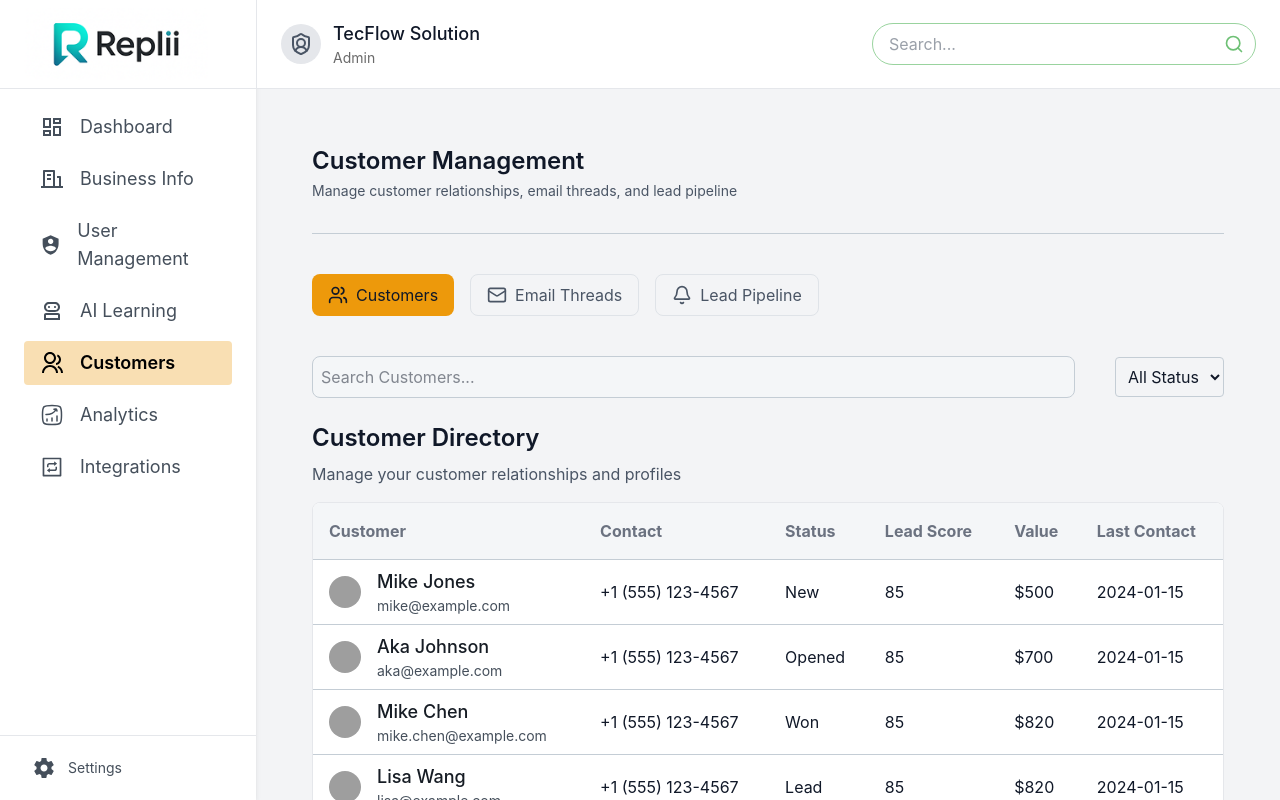
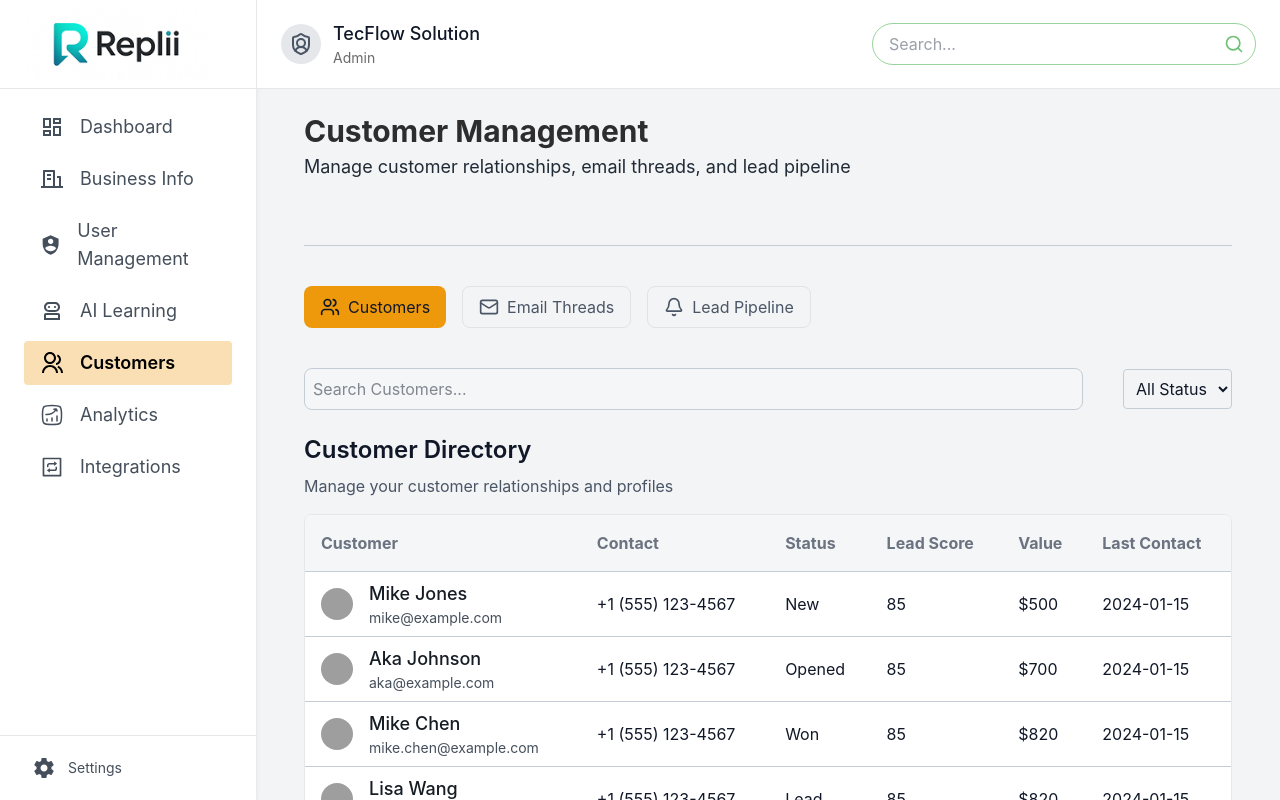
Before and after one commit to Sahara138/twvinfast, a React (Vite) app: page /admin/customers in a window 1280 px wide. Shown: the top 800 px of the page. Built offline with nearby package versions, Linux system fonts and the light colour scheme; grey boxes are pictures that could not be loaded.

Commit message:
Fixed The Gap Issue in Admin Dashboard

```diff
--- /dev/null
+++ b/src/components/Admin/Heading.tsx
@@ -0,0 +1,9 @@
+
+export default function Heading({heading1,heading2}:{heading1:string,heading2:string}) {
+  return (
+    <div className="mb-8">
+       <h2 className="text-3xl font-bold text-[#2D2D2D] mb-1">{heading1}</h2>
+       <p className="text-[#212B36] text-lg line-clamp-2">{heading2}</p>
+    </div>
+  )
+}
--- a/src/index.css
+++ b/src/index.css
@@ -15,3 +15,18 @@ button{
   --color-tahiti: #3ab7bf;
   --color-bermuda: #78dcca;
 }
+
+.main-container {
+  padding-left: 2rem;
+  padding-right: 2rem;
+  padding-top: 1.5rem;
+  padding-bottom: 1.5rem;
+}
+
+/* Large screens (≥1024px) */
+@media (min-width: 1024px) {
+  .main-container {
+    padding-left: 3rem;
+    padding-right: 3rem;
+  }
+}
--- a/src/pages/Admin/AILearning/AILearning.tsx
+++ b/src/pages/Admin/AILearning/AILearning.tsx
@@ -1,5 +1,6 @@
 import { UploadCloud, Eye, MoreVertical, FileText, Trash2 } from "lucide-react";
 import type { DocumentItem } from "../../../types/Admin/AILearning";
+import Heading from "../../../components/Admin/Heading";
 export default function AILearning() {
   const documents: DocumentItem[] = [
     {
@@ -38,21 +39,17 @@ export default function AILearning() {
     const file = e.target.files?.[0];
     if (file) {
       console.log("Selected file:", file.name);
-
     }
   };
 
   return (
-        <div className="p-6 lg:p-12 pt-12 space-y-8 ">
+    <div className="main-container space-y-8 ">
       {/* Header */}
-            <div className="">
-                <h1 className="text-3xl font-bold text-gray-900">
-                    AI Learning Control
-                </h1>
-                <p className="text-sm text-[#212B36]">
-                    Manage training documents, review AI suggestions, and control learning processes
-                </p>
-            </div>
+      <Heading
+        heading1="AI Learning Control"
+        heading2="Manage training documents, review AI suggestions, and control learning processes"
+      />
+
       <div className="border-[#C4CDD5] border-t pb-6 " />
 
       {/* Upload Section */}
@@ -63,7 +60,6 @@ export default function AILearning() {
         <p className="text-sm text-gray-500 mb-6">
           Add new training materials to improve AI responses
         </p>
-
 
         <label
           htmlFor="file-upload"
@@ -82,7 +78,6 @@ export default function AILearning() {
             Support for PDF, DOCX, TXT files up to 10MB
           </p>
         </label>
-
       </div>
 
       {/* Training Documents */}
--- a/src/pages/Admin/AdminDashboard/AdminDAshboard.tsx
+++ b/src/pages/Admin/AdminDashboard/AdminDAshboard.tsx
@@ -1,6 +1,7 @@
 import { Users, MessageSquare, Clock, Shield } from 'lucide-react';
 import { Doughnut } from 'react-chartjs-2';
 import type {ResponseCategory, KnowledgeBaseItem, Activity } from '../../../types/Admin/Dashboard';
+import Heading from '../../../components/Admin/Heading';
 
 export default function AdminDashboard() {
 
@@ -62,12 +63,10 @@ export default function AdminDashboard() {
 
 
             {/* Main Content */}
-            <main className="px-8 lg:px-12 py-6">
+            <main className=" main-container">
                 {/* Title Section */}
-                <div className="mb-8">
-                    <h2 className="text-2xl font-bold text-gray-900 mb-1">Global Overview</h2>
-                    <p className="text-gray-600 text-sm">Manage your platform with complete administrative control</p>
-                </div>
+                <Heading heading1="Global Overview" heading2="Manage your platform with complete administrative control"/>
+
 
                 {/* Stats Grid */}
                 <div className="grid grid-cols-1 md:grid-cols-2 lg:grid-cols-4 gap-6 mb-8">
--- a/src/pages/Admin/AdminSettings/AdminSettings.tsx
+++ b/src/pages/Admin/AdminSettings/AdminSettings.tsx
@@ -1,5 +1,6 @@
 "use client";
 import React, { useState } from "react";
+import Heading from "../../../components/Admin/Heading";
 
 
 // -------------------- Interfaces --------------------
@@ -310,16 +311,14 @@ const AdminSettings: React.FC = () => {
   };
 
   return (
-    <div className="min-h-screen bg-gray-50 p-6">
-      <div className="max-w-7xl mx-auto">
+    <div className="min-h-screen ">
+      <div className="main-container">
         <div className="flex items-center justify-between mb-6">
-          <div>
-            <h1 className="text-2xl font-bold text-gray-900">Admin Settings</h1>
-            <p className="text-sm text-gray-600 mt-1">
-              Configure system settings, branding, notifications, and access permissions
-            </p>
-          </div>
 
+          <Heading
+            heading1="Admin Settings"
+            heading2="Configure system settings, branding, notifications, and access permissions"
+          />
         </div>
 
         <div className="flex gap-2 mb-6">
--- a/src/pages/Admin/Analytics/Analytics.tsx
+++ b/src/pages/Admin/Analytics/Analytics.tsx
@@ -5,6 +5,7 @@ import AIMetrics from "../../../components/Admin/Analytics/AIMetrics";
 import ResponseTimes from "../../../components/Admin/Analytics/ResponseTimes";
 import EmailVolume from "../../../components/Admin/Analytics/EmailVolume";
 import TeamProductivity from "../../../components/Admin/Analytics/TeamProductivity";
+import Heading from "../../../components/Admin/Heading";
 const Analytic = () => {
   const [activeTab, setActiveTab] = useState<
     "ai-metrics" | "response-times" | "email-volume" | "team-productivity"
@@ -65,17 +66,14 @@ const Analytic = () => {
   };
 
   return (
-    <div className="min-h-screen bg-gray-50 p-6">
-      <div className="max-w-7xl mx-auto">
+    <div className="min-h-screen ">
+      <div className="main-container">
         <div className="flex items-center justify-between mb-6">
-          <div>
-            <h1 className="text-2xl font-bold text-gray-900">
-              Analytics & Reports
-            </h1>
-            <p className="text-sm text-gray-600 mt-1">
-              Monitor AI performance, response metrics, and team productivity
-            </p>
-          </div>
+          <Heading
+            heading1="Analytics & Reports"
+            heading2="Monitor AI performance, response metrics, and team productivity"
+          />
+
         </div>
 
         <div className="grid grid-cols-1 md:grid-cols-2 lg:grid-cols-4 gap-4 mb-6">
--- a/src/pages/Admin/BusinessInfo/BusinessInfo.tsx
+++ b/src/pages/Admin/BusinessInfo/BusinessInfo.tsx
@@ -4,6 +4,7 @@ import CompanyProfile from '../../../components/Admin/BusinessInfo/CompanyProfil
 import KnowledgeBase from '../../../components/Admin/BusinessInfo/KnowledgeBase';
 import Policies from '../../../components/Admin/BusinessInfo/Policies';
 import Products from '../../../components/Admin/BusinessInfo/Products';
+import Heading from '../../../components/Admin/Heading';
 
 type TabType = 'company-profile' | 'knowledge-base' | 'policies' | 'products';
 
@@ -34,17 +35,10 @@ export default function BusinessInfo() {
 
     return (
         <div className="min-h-screen ">
-            <div className="max-w-7xl mx-auto px-4 sm:px-6 lg:px-8 py-8">
+            <div className=" main-container">
                 {/* Header */}
-                <div className="flex items-start justify-between mb-6">
-                    <div>
-                        <h1 className="text-2xl font-semibold text-gray-900 mb-1">Business Information</h1>
-                        <p className="text-sm text-gray-600">
-                            Manage your company profile, knowledge base, and product catalogue Company Profile
-                        </p>
-                    </div>
 
-                </div>
+                <Heading heading1="Business Information" heading2="Manage your company profile, knowledge base, and product catalogue Company Profile" />
 
                 <div className='border-b my-8 border-[#C4CDD5]' />
 
--- a/src/pages/Admin/Customer/Customers.tsx
+++ b/src/pages/Admin/Customer/Customers.tsx
@@ -1,34 +1,38 @@
-import  { useState } from 'react';
-import { Bell, Mail, Users } from 'lucide-react';
-import CustomerSection from '../../../components/Admin/Customer/CustomerSection';
-import EmailThreadsSection from '../../../components/Admin/Customer/EmailThreadsSection';
-import PipeLineSection from '../../../components/Admin/Customer/PipeLineSection';
+import { useState } from "react";
+import { Bell, Mail, Users } from "lucide-react";
+import CustomerSection from "../../../components/Admin/Customer/CustomerSection";
+import EmailThreadsSection from "../../../components/Admin/Customer/EmailThreadsSection";
+import PipeLineSection from "../../../components/Admin/Customer/PipeLineSection";
+import Heading from "../../../components/Admin/Heading";
 
 const Customers = () => {
-  const [activeTab, setActiveTab] = useState('customers');
+  const [activeTab, setActiveTab] = useState("customers");
 
   const tabs = [
-    { id: 'customers', label: 'Customers', icon: <Users className="w-5 h-5" /> },
-    { id: 'emailThreads', label: 'Email Threads', icon: <Mail className="w-5 h-5" /> },
-    { id: 'leadPipeline', label: 'Lead Pipeline', icon: <Bell className="w-5 h-5" /> },
+    {
+      id: "customers",
+      label: "Customers",
+      icon: <Users className="w-5 h-5" />,
+    },
+    {
+      id: "emailThreads",
+      label: "Email Threads",
+      icon: <Mail className="w-5 h-5" />,
+    },
+    {
+      id: "leadPipeline",
+      label: "Lead Pipeline",
+      icon: <Bell className="w-5 h-5" />,
+    },
   ];
-
-
-
-
-
-
-
-
-
 
   const renderContent = () => {
     switch (activeTab) {
-      case 'customers':
+      case "customers":
         return <CustomerSection />;
-      case 'emailThreads':
+      case "emailThreads":
         return <EmailThreadsSection />;
-      case 'leadPipeline':
+      case "leadPipeline":
         return <PipeLineSection />;
       default:
         return <CustomerSection />;
@@ -36,39 +40,33 @@ const Customers = () => {
   };
 
   return (
-    <div className="min-h-scree p-6 lg:p-14">
+    <div className="min-h-screen main-container">
       <div className="flex items-start justify-between mb-6">
-                    <div>
-                        <h1 className="text-2xl font-semibold text-gray-900 mb-1">Customer Management</h1>
-                        <p className="text-sm text-gray-600">
-                          Manage customer relationships, email threads, and lead pipeline
-                        </p>
+        <Heading
+          heading1="Customer Management"
+          heading2="Manage customer relationships, email threads, and lead pipeline"
+        />
       </div>
 
-                </div>
-
-                <div className='border-b my-8 border-[#C4CDD5]' />
+      <div className="border-b my-8 border-[#C4CDD5]" />
       <div className="flex space-x-4 my-10">
         {tabs.map((tab) => (
           <button
             key={tab.id}
             onClick={() => setActiveTab(tab.id)}
-              className={`flex items-center space-x-2 px-4 py-2 rounded ${activeTab === tab.id ? 'text-gray-900 bg-[#ED990B] rounded-lg' : 'text-gray-600 hover:text-gray-900 border-[#DFE3E8] hover:bg-gray-100 rounded-lg border'}`}
+            className={`flex items-center space-x-2 px-4 py-2 rounded ${
+              activeTab === tab.id
+                ? "text-gray-900 bg-[#ED990B] rounded-lg"
+                : "text-gray-600 hover:text-gray-900 border-[#DFE3E8] hover:bg-gray-100 rounded-lg border"
+            }`}
           >
             {tab.icon}
             <span>{tab.label}</span>
           </button>
         ))}
       </div>
-        <div className="mt-4">
-
-
-
-            {renderContent()}
-
+      <div className="mt-4">{renderContent()}</div>
     </div>
-      </div>
-
   );
 };
 
```
Also changed, not shown: src/components/Admin/UserManagement/UserManagement.tsx (+10 -7 lines). Lines whose indentation alone changed are shown as unchanged.
